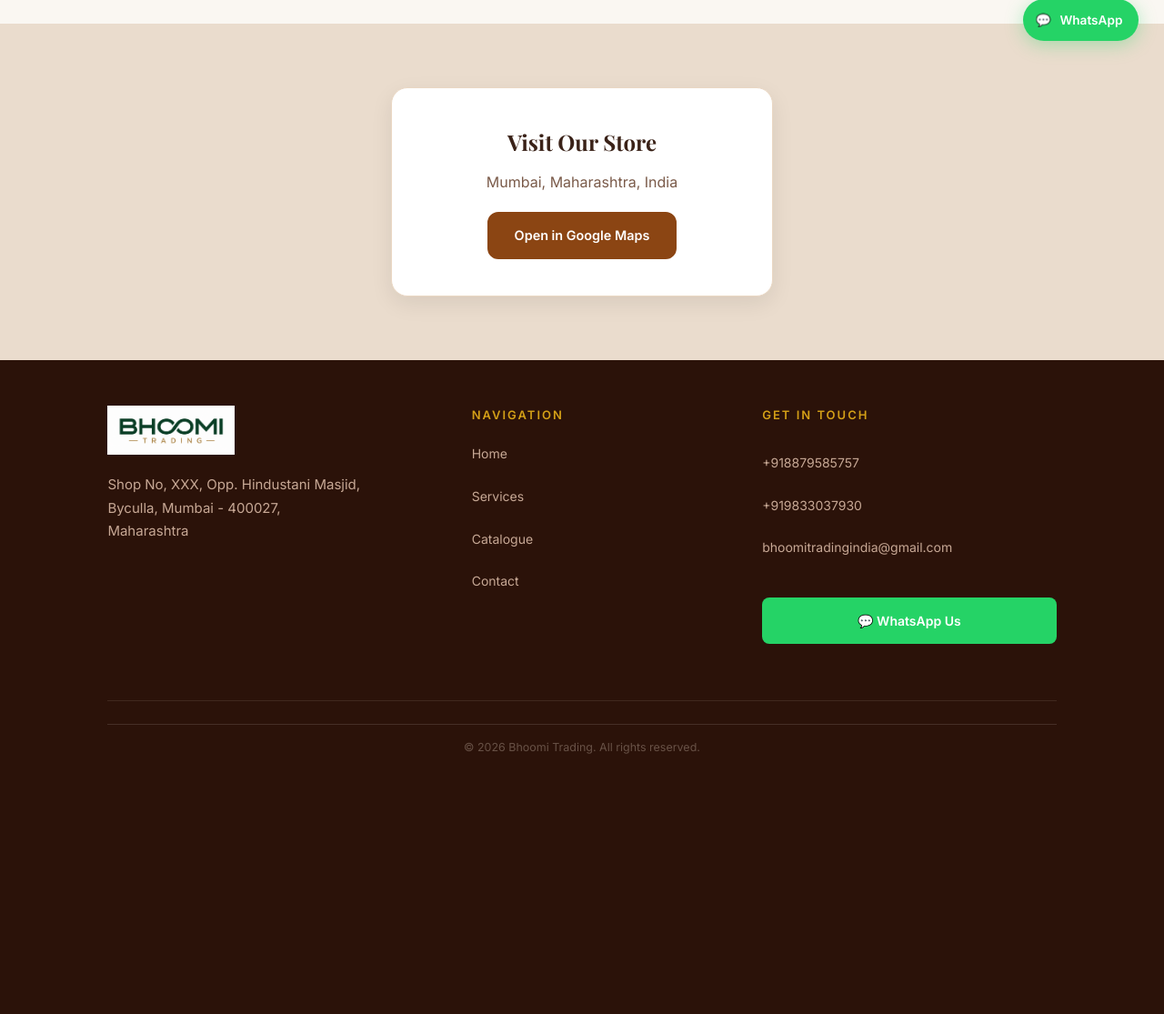
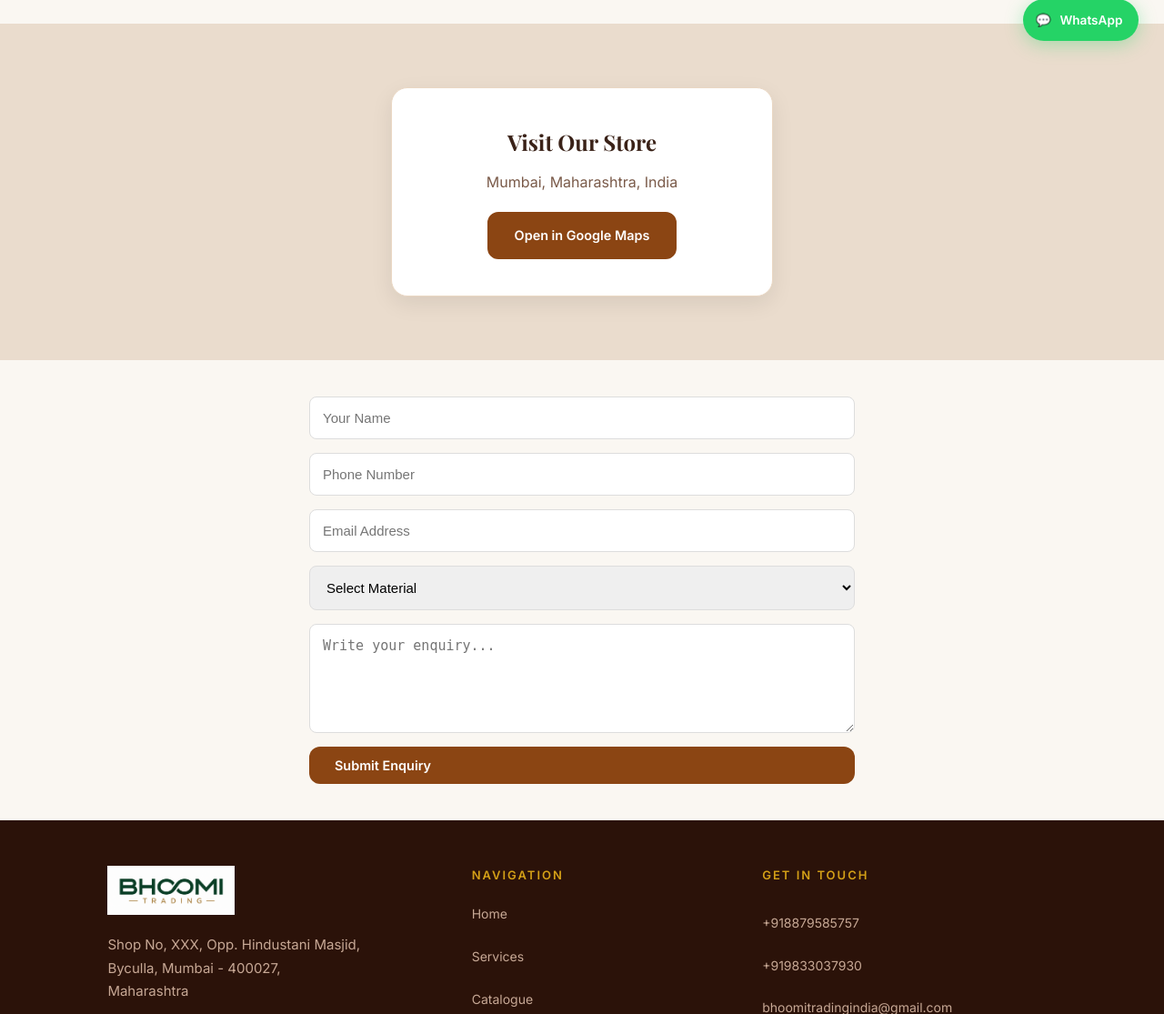
Before and after one commit to bhoomitradingindia/BhoomiTrading, a Flask app: page /contact in a window 1280 px wide. Shown: the part 727-1842 px from the top of the page at 91% size. Before the commit the page ends 1556 px from the top, so only its background shows below. Run offline with Flask 3, Linux system fonts and the light colour scheme.

Commit message:
added enq

```diff
--- a/bhoomi_trading/app.py
+++ b/bhoomi_trading/app.py
@@ -4,10 +4,28 @@ from flask import Flask, render_template, request, redirect
 import json
 import os
 
+
+
 app = Flask(__name__)
 
 BASE_DIR = os.path.dirname(os.path.abspath(__file__))
 DATA_FILE = os.path.join(BASE_DIR, "data", "materials.json")
+
+from flask import request, redirect
+
+#routing
+@app.route("/enquiry", methods=["POST"])
+def enquiry():
+    name = request.form.get("name")
+    phone = request.form.get("phone")
+    email = request.form.get("email")
+    material = request.form.get("material")
+    message = request.form.get("message")
+
+    print("New Enquiry:")
+    print(name, phone, email, material, message)
+
+    return redirect("/contact")
 
 company = {
     "phone": "+91 9876543210",
--- a/bhoomi_trading/static/css/main.css
+++ b/bhoomi_trading/static/css/main.css
@@ -1470,3 +1470,23 @@ html, body {
     width: auto;
   }
 }
+
+.enquiry-form {
+  max-width: 600px;
+  margin: 40px auto;
+  display: grid;
+  gap: 15px;
+}
+
+.enquiry-form input,
+.enquiry-form select,
+.enquiry-form textarea {
+  padding: 14px;
+  border: 1px solid #ddd;
+  border-radius: 8px;
+  font-size: 15px;
+}
+
+.enquiry-form textarea {
+  min-height: 120px;
+}
--- a/bhoomi_trading/templates/contact.html
+++ b/bhoomi_trading/templates/contact.html
@@ -108,5 +108,27 @@
     </a>
   </div>
 </section>
+<!--ENQ FORM SECTION-->
+<form action="/enquiry" method="POST" class="enquiry-form">
+  <input type="text" name="name" placeholder="Your Name" required>
+
+  <input type="tel" name="phone" placeholder="Phone Number" required>
+
+  <input type="email" name="email" placeholder="Email Address">
+
+  <select name="material" required>
+    <option value="">Select Material</option>
+    <option value="Rexine">Rexine</option>
+    <option value="Leather">Leather</option>
+    <option value="Canvas">Canvas</option>
+    <option value="Nylon Fabric">Nylon Fabric</option>
+  </select>
+
+  <textarea name="message" placeholder="Write your enquiry..." required></textarea>
+
+  <button type="submit" class="btn btn-primary">
+    Submit Enquiry
+  </button>
+</form>
 
 {% endblock %}
--- /dev/null
+++ b/postman/globals/workspace.globals.yaml
@@ -0,0 +1,2 @@
+name: Globals
+values: []
```
Also changed, not shown: .postman/resources.yaml (added).
